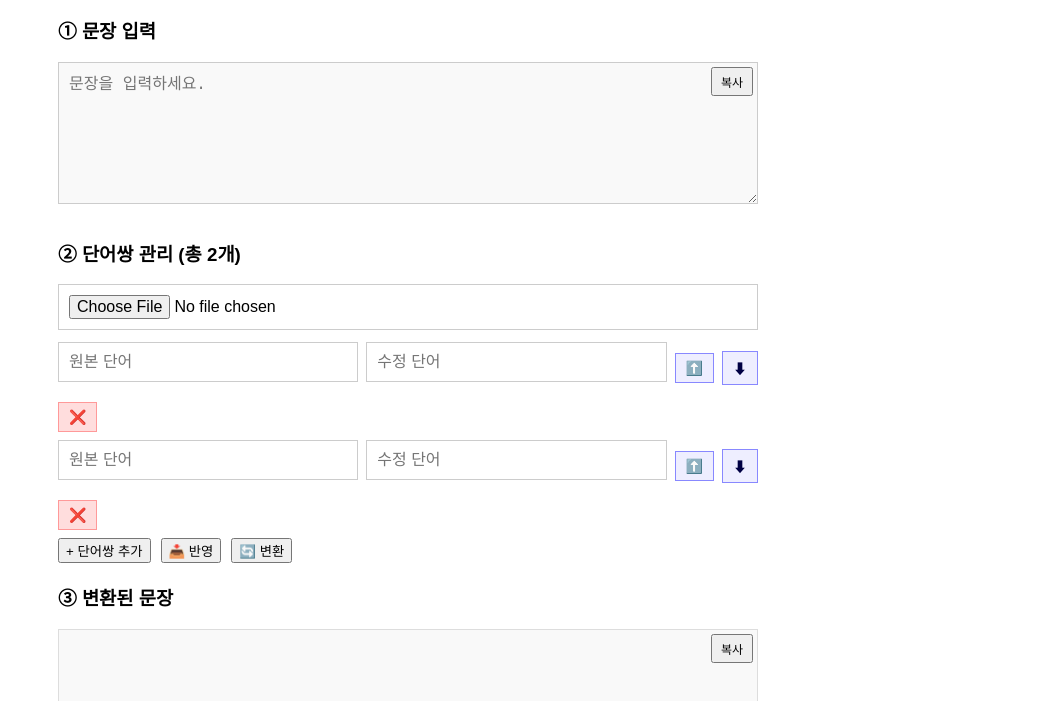
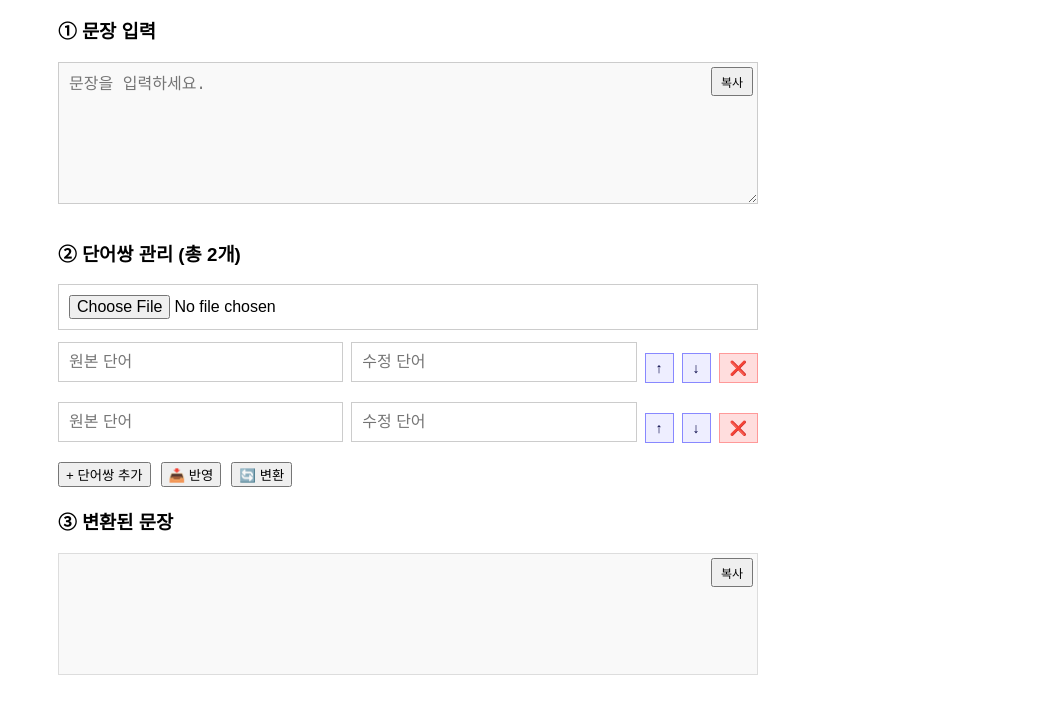
Before and after one commit to seonxbi/text, a plain HTML site: page index.html in a window 1280 px wide. Shown: the part 135-836 px from the top of the page, without its empty margins (232-1280 px from the left). Drawn offline with Linux system fonts and the light colour scheme.

Commit message:
Add files via upload

```diff
--- a/index.html
+++ b/index.html
@@ -71,8 +71,8 @@
       pair.innerHTML = `
         <input class="from" placeholder="원본 단어" value="${from}">
         <input class="to" placeholder="수정 단어" value="${to}">
-        <button class="move-btn" onclick="moveUp(this)">⬆️</button>
-        <button class="move-btn" onclick="moveDown(this)">⬇</button>
+        <button class="move-btn" onclick="moveUp(this)">↑</button>
+        <button class="move-btn" onclick="moveDown(this)">↓</button>
         <button class="delete-btn" onclick="deletePair(this)">❌</button>
       `;
       document.getElementById('wordPairs').appendChild(pair);
```
